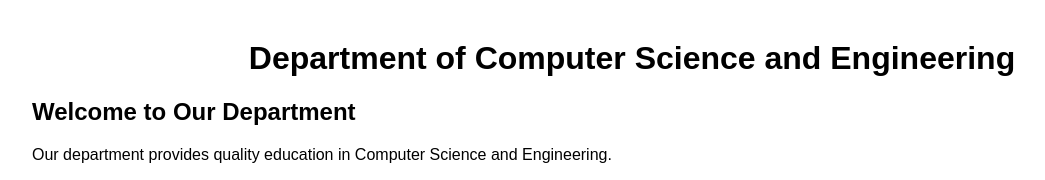
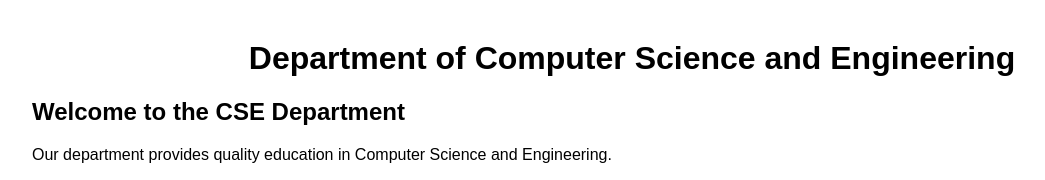
Before and after one commit to 2403a51423/clg-dept-website, a plain HTML site: page index.html in a window 1280 px wide. Shown: the top 180 px of the page, without its empty margins (8-1053 px from the left). Drawn offline with Linux system fonts and the light colour scheme.

Commit message:
Update home page heading

```diff
--- a/index.html
+++ b/index.html
@@ -6,7 +6,7 @@
 </head>
 <body>
     <h1><h1>Department of Computer Science and Engineering</h1>
-    <h2>Welcome to Our Department</h2>
+    <h2>Welcome to the CSE Department</h2>
     <p>Our department provides quality education in Computer Science and Engineering.</p>
     <h3>Vision</h3>
     <p>To become a center of excellence in computing education, research and innovation.</p>
```
